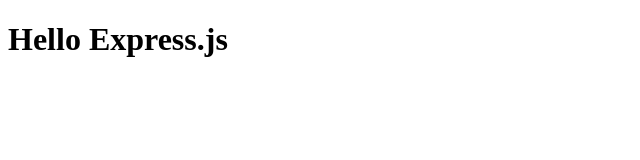
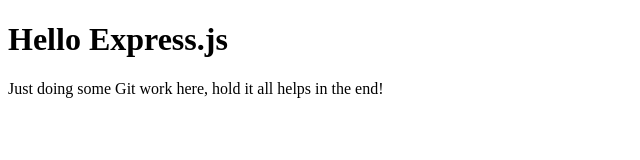
Before and after one commit to Gunzalez/web-server, a website: page public/index.html in a window 1280 px wide. Shown: the whole page, without its empty margins (0-640 px from the left). Drawn offline with Linux system fonts and the light colour scheme.

Commit message:
Updated the index file

```diff
--- a/public/index.html
+++ b/public/index.html
@@ -2,9 +2,10 @@
 <html>
 <head>
 	<meta charset="utf-8">
-	<title>App Page</title>
+	<title>My Node app</title>
 </head>
 	<body>
 		<h1>Hello Express.js</h1>
+		<p>Just doing some Git work here, hold it all helps in the end!</p>
 	</body>
 </html>
```
